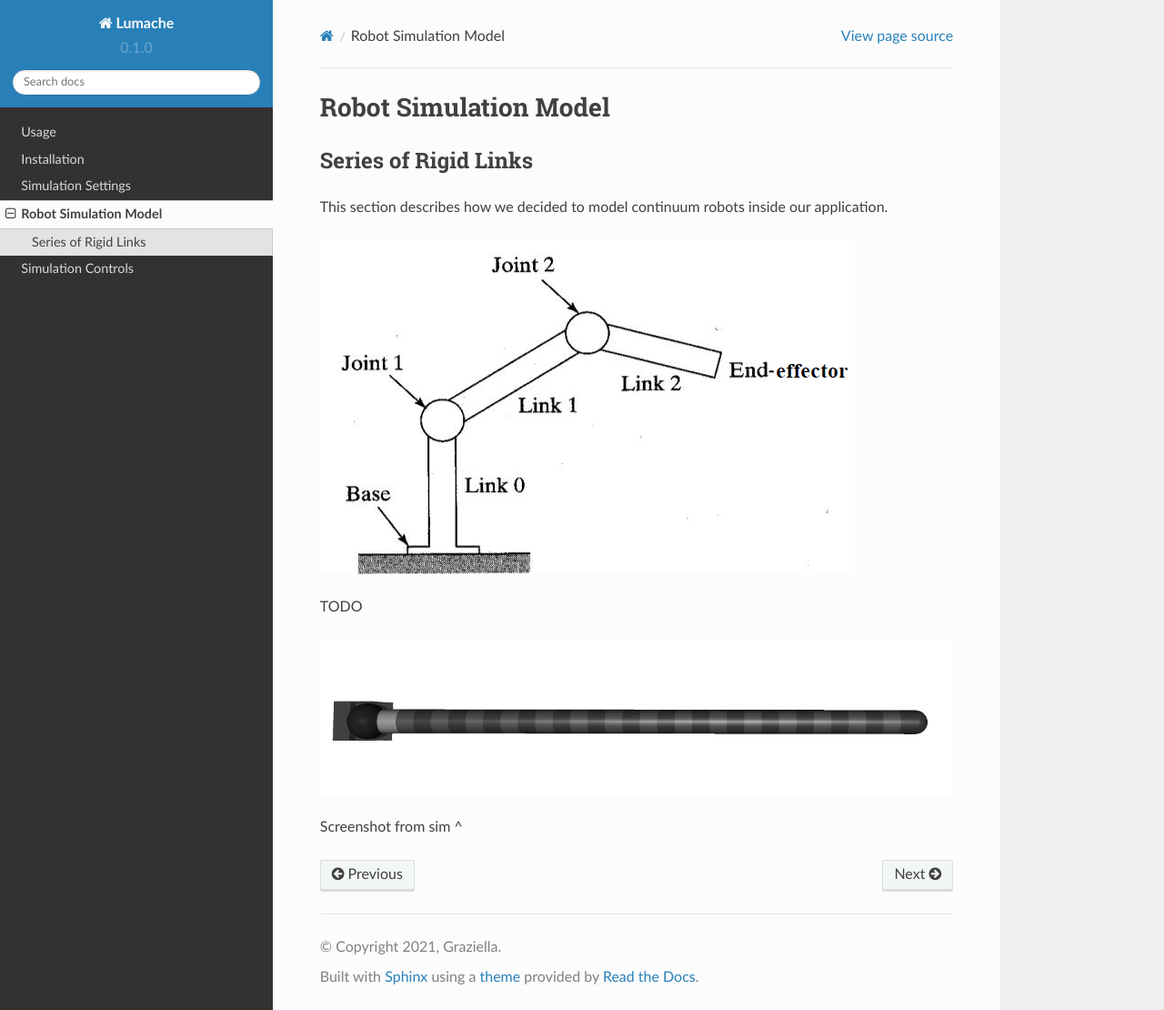
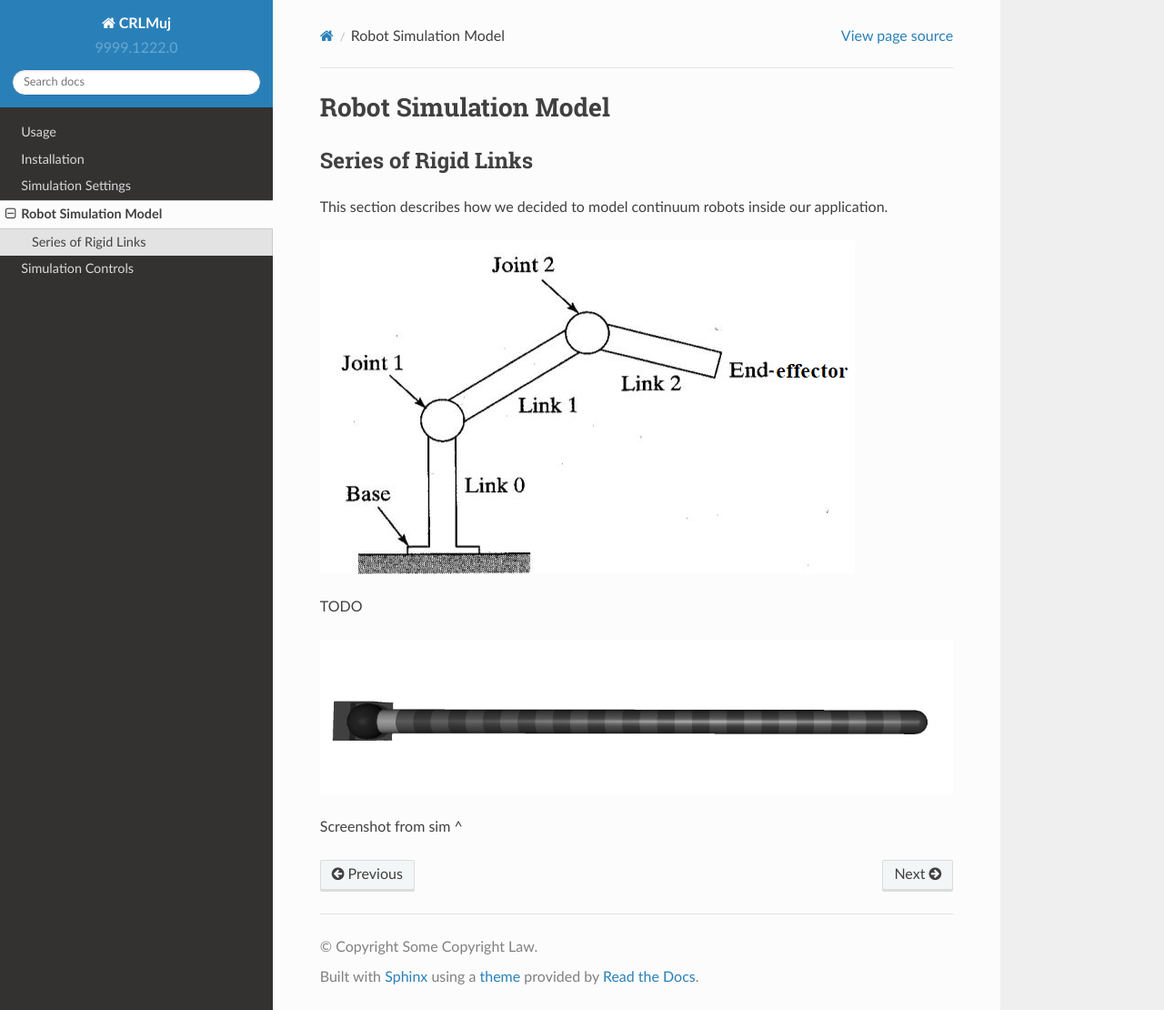
Before and after one commit to Nicholas-Baldassini/CRL-Mujoco-Docs, a Sphinx documentation site: the page built from docs/source/rigidLink_model.rst, in a window 1280 px wide and 1110 px high. Shown: the whole window at 91% size. Built offline with Sphinx 7.4.7 and the Read the Docs theme 2.0.0, drawn with Linux system fonts in a browser that asks for light colours.

Commit message:
Changed name and version

```diff
--- a/docs/source/conf.py
+++ b/docs/source/conf.py
@@ -2,12 +2,12 @@
 
 # -- Project information
 
-project = 'Lumache'
-copyright = '2021, Graziella'
-author = 'Graziella'
+project = 'CRLMuj'
+copyright = 'Some Copyright Law'
+author = 'CRL'
 
-release = '0.1'
-version = '0.1.0'
+release = '0.1009'
+version = '9999.1222.0'
 
 # -- General configuration
 
```
Also changed, not shown: lumache.py (deleted, +0 -23 lines).
